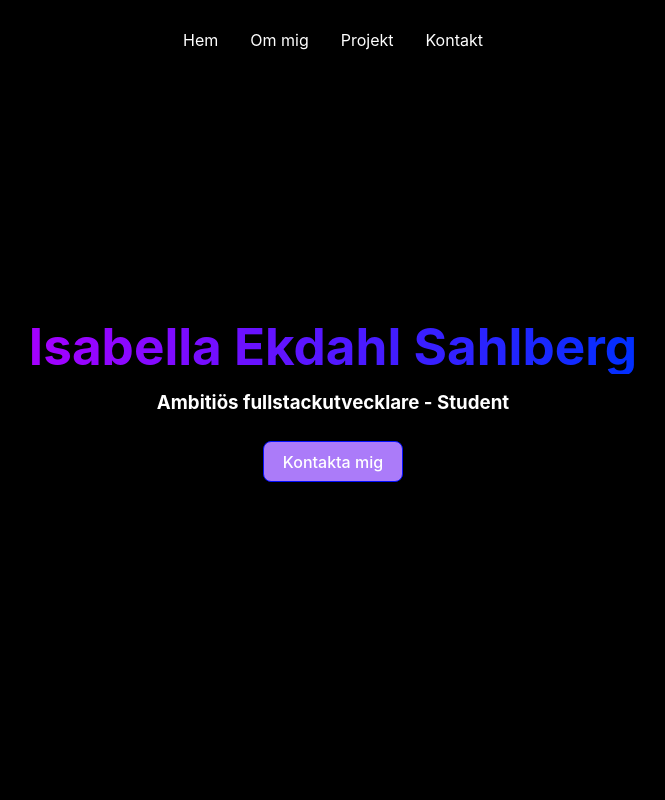
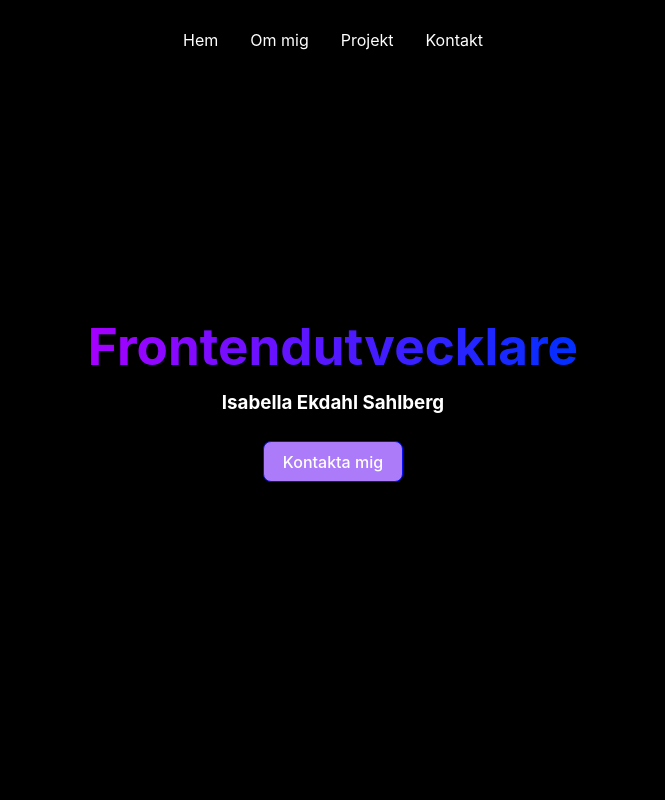
Before and after one commit to isabellaes/_portfolio, a React (Vite) app: page / in a window 1280 px wide. Shown: the top 800 px of the page, without its empty margins (307-972 px from the left). Built offline with nearby package versions, Linux system fonts and the light colour scheme.

Commit message:
Update Home.tsx

```diff
--- a/src/components/home/Home.tsx
+++ b/src/components/home/Home.tsx
@@ -4,8 +4,8 @@ import Button from "../button/Button";
 const Home = () => {
   return (
     <div id="HOME" className="home">
-      <h1>Isabella Ekdahl Sahlberg</h1>
-      <h3>Ambitiös fullstackutvecklare - Student</h3>
+      <h1>Frontendutvecklare</h1>
+      <h3>Isabella Ekdahl Sahlberg</h3>
 
       <br />
       <a href="#CONTACT">
```
